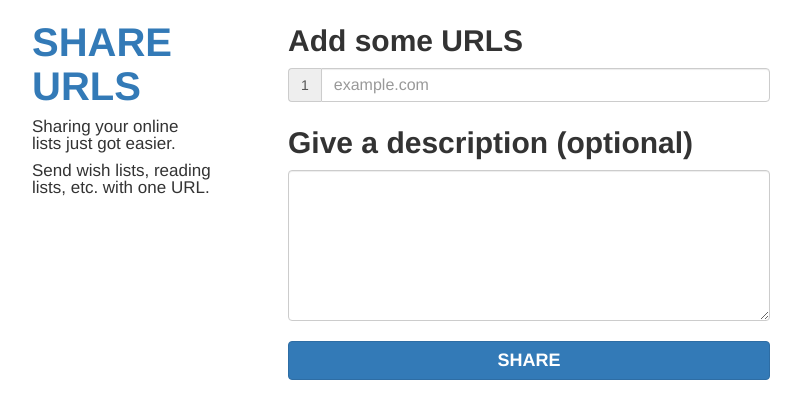
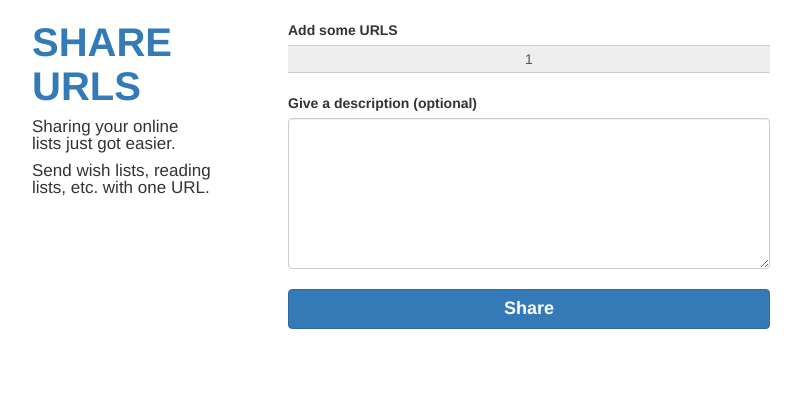
Before and after one commit to seoklee/urls-sharing, a Flask app: page / in a window 1280 px wide. Shown: the top 419 px of the page, without its empty margins (239-1040 px from the left). Run offline with Flask 2, Linux system fonts and the light colour scheme; parts of the project's set-up code (start-up, migrations or seed data) failed here and were passed over; some libraries are stand-ins or nearby versions.

Commit message:
WTForm transition

```diff
--- /dev/null
+++ b/surls/forms.py
@@ -0,0 +1,9 @@
+from flask.ext.wtf import Form
+from wtforms import StringField, TextAreaField, SubmitField, FieldList
+from wtforms.validators import DataRequired, URL
+
+
+class link_form(Form):
+    link = StringField('Add some URLS', validators=[DataRequired()])
+    text = TextAreaField('Give a description (optional)')
+    submit = SubmitField('submit')
--- a/surls/static/index.js
+++ b/surls/static/index.js
@@ -56,3 +56,9 @@
         }
     }, 100);
 })();
+
+(function deleteButton() {
+    var index = document.getElementsByName("link").length - 1;
+    var last_link = document.getElementsByName("link")[index];
+    last_link.remove();
+})();
--- a/surls/templates/index.html
+++ b/surls/templates/index.html
@@ -1,19 +1,19 @@
 {% extends "base.html" %}
 
 {% block content %}
-    <form action="{{ url_for('create') }}" method="post">
+    <form action="{{ url_for('create') }}" method="post" class="create">
         <div class="form-group" id="link-group">
-            <label class="content-lbl" for="links">Add some URLS</label>
+            {{ form.link.label }}
             <div class="input-group" name="links">
                 <span class="input-group-addon">1</span>
-                <input type="text" class="form-control content-input" rows="7" placeholder="example.com">
+                {{ form.link(rows="7", class = "form-control content-input", placeholder="example.com") }}
             </div>
         </div>
         <div class="form-group">
-            <label class="content-lbl" for="text">Give a description (optional)</label>
-            <textarea class="form-control content-input" id="text" name="text" rows="6"></textarea>
+            {{ form.text.label }}
+            {{ form.text(class="form-control content-input", rows="6") }}
         </div>
-        <input type="submit" class="btn btn-block btn-primary content-btn" value="SHARE">
+        {{ form.submit(class = "btn btn-block btn-primary content-btn", value = "Share") }}
     </form>
 {% endblock %}
 
--- a/surls/views.py
+++ b/surls/views.py
@@ -2,6 +2,7 @@ from flask import request, render_template
 from urlparse import urlparse
 from surls import app
 from surls.models import *
+from surls.forms import *
 from surls import database
 from requests import HTTPError
 import random
@@ -31,21 +32,31 @@ def check_and_fix_http(url):
 
 @app.route('/')
 def index():
-    return render_template('index.html')
+    form = link_form()
+    return render_template('index.html', form=form)
 
 
 @app.route('/create', methods=['POST'])
 def create():
     url = gen_url(4)
-    links = request.form.getlist('links')
-    links = filter(None, links)
-    for i, link in enumerate(links):
-        links[i] = check_and_fix_http(link)
+    links = []
+
+    for item in request.form.getlist('link'):
+        if item != '':
+            item = check_and_fix_http(str(item))
+            links.append(str(item))
+
+    print links
+    print "<<<<<<<< !"
+
     link_entry = LinkEntry(
             _id=url,
             links=links,
             description=request.form['text']
     )
+
+    print "printing"
+
     database.add(link_entry)
     url_link = '{}/u/{}'.format(PROD_URL, url)
     return render_template('create.html', url_link=url_link)
```
